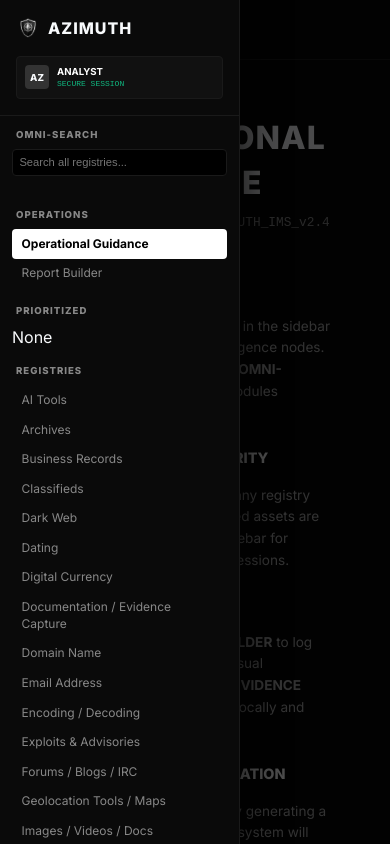
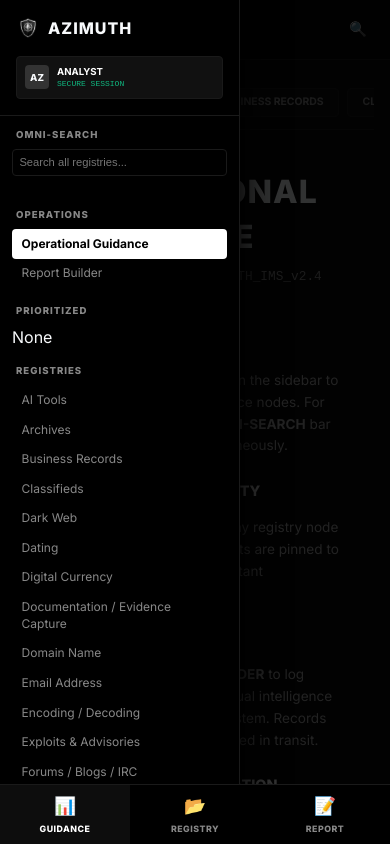
Before and after one commit to cijamie/azimuth, a plain HTML site: page index.html in a window 390 px wide. Both pictures are taken after a click on the button 36 px from the left and 29 px from the top of the page. Shown: the top 844 px of the page. Drawn offline with Linux system fonts and the light colour scheme.

Commit message:
mobile update fix

```diff
--- a/css/arf.css
+++ b/css/arf.css
@@ -158,9 +158,13 @@ body {
     gap: 2.5rem;
 }
 
+.mobile-bottom-nav, .mobile-category-scroller, .mobile-fab, .mobile-search-trigger {
+    display: none;
+}
+
 /* Responsive Mobile Styles */
 @media screen and (max-width: 768px) {
-    body { overflow-y: auto; }
+    body { overflow: auto; }
 
     .app-wrapper {
         flex-direction: column;
@@ -175,7 +179,9 @@ body {
         bottom: 0;
         z-index: 1000;
         transition: left 0.3s ease;
-        box-shadow: 10px 0 30px rgba(0,0,0,0.5);
+        background: #000;
+        width: 240px !important;
+        box-shadow: 10px 0 30px rgba(0,0,0,0.8);
     }
 
     .sidebar.active {
@@ -185,15 +191,17 @@ body {
     .workspace {
         width: 100%;
         min-height: 100vh;
+        overflow-x: hidden;
     }
 
     .workspace-header {
         position: sticky;
         top: 0;
-        background: var(--workspace-bg);
+        background: var(--bg-dark);
         z-index: 90;
-        justify-content: flex-start;
-        gap: 1rem;
+        justify-content: space-between;
+        padding: 0 1rem;
+        border-bottom: 1px solid var(--border);
     }
 
     .menu-toggle {
@@ -201,7 +209,7 @@ body {
         flex-direction: column;
         justify-content: space-around;
         width: 24px;
-        height: 20px;
+        height: 18px;
         background: transparent;
         border: none;
         cursor: pointer;
@@ -218,7 +226,7 @@ body {
     }
 
     .menu-toggle.active span:nth-child(1) {
-        transform: translateY(7px) rotate(45deg);
+        transform: translateY(6px) rotate(45deg);
     }
 
     .menu-toggle.active span:nth-child(2) {
@@ -226,7 +234,7 @@ body {
     }
 
     .menu-toggle.active span:nth-child(3) {
-        transform: translateY(-7px) rotate(-45deg);
+        transform: translateY(-6px) rotate(-45deg);
     }
 
     .node-grid {
@@ -242,8 +250,9 @@ body {
     }
 
     .modal-card {
-        width: 90%;
-        margin: 20px;
+        width: 95%;
+        max-width: none;
+        margin: 10px;
     }
 
     /* Overlay for when sidebar is open */
@@ -254,7 +263,7 @@ body {
         left: 0;
         right: 0;
         bottom: 0;
-        background: rgba(0,0,0,0.7);
+        background: rgba(0,0,0,0.8);
         z-index: 999;
     }
 
@@ -282,15 +291,15 @@ body {
 
     /* Mobile Bottom Nav */
     .mobile-bottom-nav {
-        display: flex;
+        display: flex !important;
         position: fixed;
         bottom: 0;
         left: 0;
         right: 0;
-        height: 65px;
-        background: #0a0a0a;
+        height: 60px;
+        background: #000;
         border-top: 1px solid var(--border);
-        z-index: 100;
+        z-index: 1000;
         justify-content: space-around;
         align-items: center;
         padding-bottom: env(safe-area-inset-bottom);
@@ -300,21 +309,25 @@ body {
         display: flex;
         flex-direction: column;
         align-items: center;
+        justify-content: center;
         gap: 4px;
         color: var(--text-dim);
         cursor: pointer;
+        flex: 1;
+        height: 100%;
     }
 
     .mobile-nav-item.active {
         color: #fff;
+        background: rgba(255,255,255,0.05);
     }
 
     .nav-icon {
-        font-size: 1.2rem;
+        font-size: 1.1rem;
     }
 
     .nav-label {
-        font-size: 0.6rem;
+        font-size: 0.55rem;
         font-weight: 800;
         text-transform: uppercase;
         letter-spacing: 0.5px;
@@ -322,13 +335,14 @@ body {
 
     /* Horizontal Category Scroller */
     .mobile-category-scroller {
-        display: flex;
+        display: flex !important;
         overflow-x: auto;
-        gap: 0.75rem;
-        padding: 0.5rem 0;
-        margin-bottom: 1rem;
+        gap: 0.5rem;
+        padding: 0.75rem 0.5rem;
+        margin-bottom: 0.5rem;
+        background: #080808;
+        border-bottom: 1px solid var(--border);
         -webkit-overflow-scrolling: touch;
-        scrollbar-width: none;
     }
     .mobile-category-scroller::-webkit-scrollbar { display: none; }
 
@@ -336,11 +350,12 @@ body {
         white-space: nowrap;
         background: #111;
         border: 1px solid var(--border);
-        padding: 0.5rem 1rem;
-        border-radius: 20px;
-        font-size: 0.7rem;
+        padding: 0.4rem 0.9rem;
+        border-radius: 4px;
+        font-size: 0.65rem;
         font-weight: 700;
         color: var(--text-dim);
+        text-transform: uppercase;
     }
     .mobile-cat-item.active {
         background: #fff;
@@ -350,39 +365,40 @@ body {
 
     /* FAB */
     .mobile-fab {
-        display: flex;
+        display: flex !important;
         position: fixed;
-        bottom: 85px;
+        bottom: 80px;
         right: 20px;
-        width: 56px;
-        height: 56px;
+        width: 50px;
+        height: 50px;
         background: #fff;
         color: #000;
         border: none;
         border-radius: 50%;
         font-size: 1.5rem;
         font-weight: 800;
-        box-shadow: 0 4px 15px rgba(0,0,0,0.5);
+        box-shadow: 0 4px 20px rgba(0,0,0,0.8);
         align-items: center;
         justify-content: center;
-        z-index: 99;
+        z-index: 998;
         cursor: pointer;
     }
 
     .mobile-search-trigger {
-        display: block;
+        display: flex !important;
+        align-items: center;
+        justify-content: center;
         cursor: pointer;
-        font-size: 1rem;
+        font-size: 0.9rem;
+        width: 32px;
+        height: 32px;
     }
 
     /* Adjust view panes for bottom nav padding */
     .view-pane {
-        padding-bottom: 100px;
+        padding: 1rem;
+        padding-bottom: 80px;
     }
-}
-
-.mobile-bottom-nav, .mobile-category-scroller, .mobile-fab, .mobile-search-trigger {
-    display: none;
 }
 
 @media screen and (min-width: 769px) {
```
